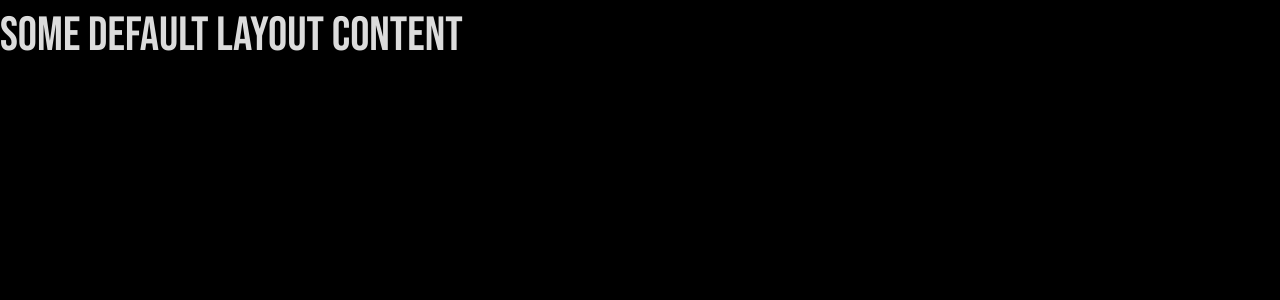
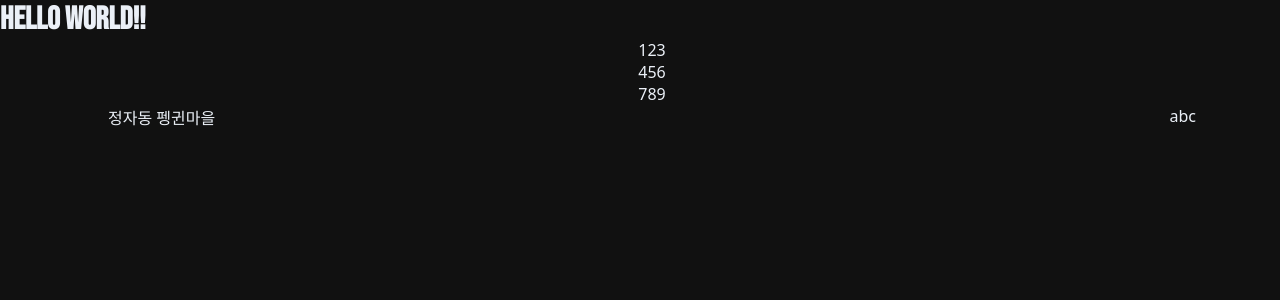
Before and after one commit to DEVJKxPENGUIN/devume, a Nuxt app in the folder client/: page / in a window 1280 px wide. Shown: the top 300 px of the page. Built offline with nearby package versions, Linux system fonts and the light colour scheme.

Commit message:
feat(client): set vuex, layout

```diff
--- a/client/assets/css/main.css
+++ b/client/assets/css/main.css
@@ -1,18 +1,51 @@
-@import "tailwindcss";
+@tailwind base;
+@tailwind components;
+@tailwind utilities;
+
+/* theme */
+:root {
+  --color-background: #111111;
+  --color-first: #8449BF;
+  --color-second: #4E458C;
+  --color-third: #3E3C73;
+  --color-fourth: #292840;
+  --color-fifth: #4EBFD9;
+
+  --color-white: #ebf0f7;
+  --color-white2: #C7C6D3;
+
+  --font-family-title: "Bebas Neue", serif;
+  --font-family-subtitle: "Bebas Neue", serif;
+  --font-family-content: "Noto Sans", roboto;
+}
 
 body {
   position: relative;
   min-width: 360px;
   overflow-x: hidden !important;
   text-rendering: optimizeLegibility;
-  font-family: "Bebas Neue", serif;
+  font-family: var(--font-family-title);
   font-weight: 400;
   font-style: normal;
-  font-size: xxx-large;
-  background-color: black;
-  color: gainsboro;
+  background-color: var(--color-background);
+  color: var(--color-white);
 }
 
-:root {
+html, body, div, span, applet, object, iframe, h1, h2, h3, h4, h5, h6, p, blockquote, pre, a, abbr, acronym, address, big, cite, code, del, dfn, em, img, ins, kbd, q, s, samp, small, strike, strong, sub, sup, tt, var, b, u, i, center, dl, dt, dd, ol, ul, li, fieldset, form, label, legend, table, caption, tbody, tfoot, thead, tr, th, td, article, aside, canvas, details, embed, figure, figcaption, footer, header, hgroup, menu, nav, output, ruby, section, summary, time, mark, audio, video {
+  margin: 0;
+  padding: 0;
+  border: 0;
+  vertical-align: baseline;
+}
 
+.container, .container-fluid, .container-xxl, .container-xl, .container-lg, .container-md, .container-sm {
+  --bs-gutter-x: 1.5rem;
+  --bs-gutter-y: 0;
+  width: 100%;
+  padding-right: -moz-calc(var(--bs-gutter-x) * 0.5);
+  padding-right: calc(var(--bs-gutter-x) * 0.5);
+  padding-left: -moz-calc(var(--bs-gutter-x) * 0.5);
+  padding-left: calc(var(--bs-gutter-x) * 0.5);
+  margin-right: auto;
+  margin-left: auto;
 }
--- /dev/null
+++ b/client/common/apiHandler.ts
@@ -0,0 +1,16 @@
+import {useMainStore} from "~/store";
+
+export const ApiHandler = {
+  getMock: async () => {
+    return new Promise((resolve) => {
+      const store = useMainStore()
+      store.startLoading()
+      setTimeout(() => {
+        store.stopLoading()
+        resolve({data: 'mock data'})
+      }, 2000)
+    })
+  }
+
+
+}
--- /dev/null
+++ b/client/components/Loader.vue
@@ -0,0 +1,54 @@
+<template>
+  <div class="loader" v-show="store.isLoading">
+    <div class="content">
+      <div class="shadow"></div>
+      <div class="box animate-bounce"></div>
+    </div>
+  </div>
+</template>
+
+<script setup lang="ts">
+import {useMainStore} from "~/store";
+const store = useMainStore()
+</script>
+
+<style scoped>
+.loader {
+  position: fixed;
+  top: 0;
+  right: 0;
+  bottom: 0;
+  left: 0;
+  z-index: 9999;
+  transition: all 0.3s ease-in-out;
+}
+
+.loader .content {
+  position: absolute;
+  top: 50%;
+  left: 50%;
+  bottom: auto;
+  right: auto;
+  transform: translateX(-50%) translateY(-50%);
+  width: 40px;
+  height: 40px;
+}
+
+.loader .shadow {
+  width: 40px;
+  height: 5px;
+  background-color: var(--color-fourth);
+  position: absolute;
+  top: 49px;
+  left: 0;
+  border-radius: 50%;
+  animation: shadow 0.5s linear infinite;
+}
+
+.loader .box {
+  width: 40px;
+  height: 40px;
+  background: linear-gradient(135deg, var(--color-first) 0%, var(--color-second) 100%);
+  border-radius: 10px;
+}
+</style>
--- a/client/layouts/main.vue
+++ b/client/layouts/main.vue
@@ -1,14 +1,80 @@
 <template>
-  <div>
-    <p>Some default layout content</p>
+  <Loader/>
+  <div v-show="!store.isLoading" class="image-background"/>
+  <main v-show="!store.isLoading">
     <slot/>
-  </div>
+  </main>
+
+  <footer v-show="!store.isLoading" class="footer">
+    <div class="content">
+      <div class="container-fluid p-0">
+        <div class="flex flex-col flex-wrap">
+          <div class="flex flex-col items-center">
+            <div class="flex">123</div>
+            <div class="flex">456</div>
+            <div class="flex">789</div>
+          </div>
+          <div class="flex flex-row justify-between">
+            <div class="flex text-7xl">정자동 펭귄마을</div>
+            <div class="flex">abc</div>
+          </div>
+        </div>
+      </div>
+    </div>
+  </footer>
 </template>
 
 <script setup lang="ts">
+import Loader from '@/components/Loader.vue'
+import {useMainStore} from "~/store";
 
+const store = useMainStore()
 </script>
 
 <style scoped>
+.image-background {
+  position: absolute;
+  top: 0;
+  left: 0;
+  width: 100%;
+  height: 110vh;
+  overflow: hidden;
+  background-position: center center;
+  background-size: cover;
+  background-repeat: no-repeat;
+  /* fimxe - 이거 아래 사진 교체해야함. */
+  /* background-image: url('https://mixdesign.club/themeforest/braxton/img/demo/1920x1080-bg.webp'); */
+}
+
+.footer {
+  background-color: var(--color-background);
+  background-repeat: no-repeat;
+  background-position-x: center;
+  background-position-y: bottom;
+  background-size: 250%;
+}
+
+.footer .content {
+  position: relative;
+  padding: 0 1.5rem;
+  text-align: center;
+  font-family: var(--font-family-content);
+}
+
+@media only screen and (min-width: 1200px) {
+  .footer {
+    background-size: 100%;
+  }
+}
+
+@media only screen and (min-width: 768px) {
+  .footer {
+    background-size: 150%;
+  }
+
+  .footer .content {
+    padding: 0 6rem;
+  }
+}
 
 </style>
--- a/client/nuxt.config.ts
+++ b/client/nuxt.config.ts
@@ -1,5 +1,4 @@
 import tailwindcss from "@tailwindcss/vite"
-import colors from 'tailwindcss/colors'
 
 // https://nuxt.com/docs/api/configuration/nuxt-config
 export default defineNuxtConfig({
@@ -8,9 +7,18 @@ export default defineNuxtConfig({
   css: ['~/assets/css/main.css'],
   vite: {
     plugins: [
-      tailwindcss()
+      tailwindcss(),
     ]
   },
+  postcss: {
+    plugins: {
+      tailwindcss: {},
+      autoprefixer: {}
+    }
+  },
+  plugins: [
+
+  ],
   runtimeConfig: {
     // private keys which are only available server-sied
     // apiSecret: '123'
@@ -19,13 +27,7 @@ export default defineNuxtConfig({
   tailwindcss: {
     // https://tailwindcss.com/docs/configuration
     config: {
-      theme: {
-        extend: {
-          colors: {
-            primary: colors.green
-          }
-        }
-      }
+
     }
   },
   app: {
@@ -48,5 +50,8 @@ export default defineNuxtConfig({
       name: 'fade',
       mode: 'out-in'
     }
-  }
+  },
+  modules: [
+      '@pinia/nuxt'
+  ]
 })
--- a/client/pages/index.vue
+++ b/client/pages/index.vue
@@ -1,13 +1,24 @@
 <template>
-  <h1></h1>
+  <h1 class="text-xl">HELLO WORLD!!</h1>
+
 </template>
 
 <script setup lang="ts">
 import {definePageMeta} from "#imports";
+import {ApiHandler} from "~/common/apiHandler";
 
 definePageMeta({
   layout: 'main'
 })
+
+onMounted(async () => {
+  // sample fetching data on client side
+  const data = await ApiHandler.getMock()
+  console.log(data)
+
+
+})
+
 
 </script>
 
--- /dev/null
+++ b/client/plugins/pinia.ts
@@ -0,0 +1,9 @@
+import {useMainStore} from "~/store";
+
+export default defineNuxtPlugin(({$pinia}) => {
+  return {
+    provide: {
+      store : useMainStore($pinia)
+    }
+  }
+})
--- /dev/null
+++ b/client/store/index.ts
@@ -0,0 +1,17 @@
+import {defineStore} from "pinia";
+
+export const useMainStore = defineStore('main', {
+  state: () => ({
+    isLoading: true
+  }),
+  actions: {
+    startLoading() {
+      console.log('start loading...')
+      this.isLoading = true
+    },
+    stopLoading() {
+      console.log('stop loading...')
+      this.isLoading = false
+    },
+  }
+})
```
Also changed, not shown: client/components/header.vue (deleted, +0 -11 lines), client/package.json (+7 -1 lines), 1 other file (tests, documents, lock files or other folders).
